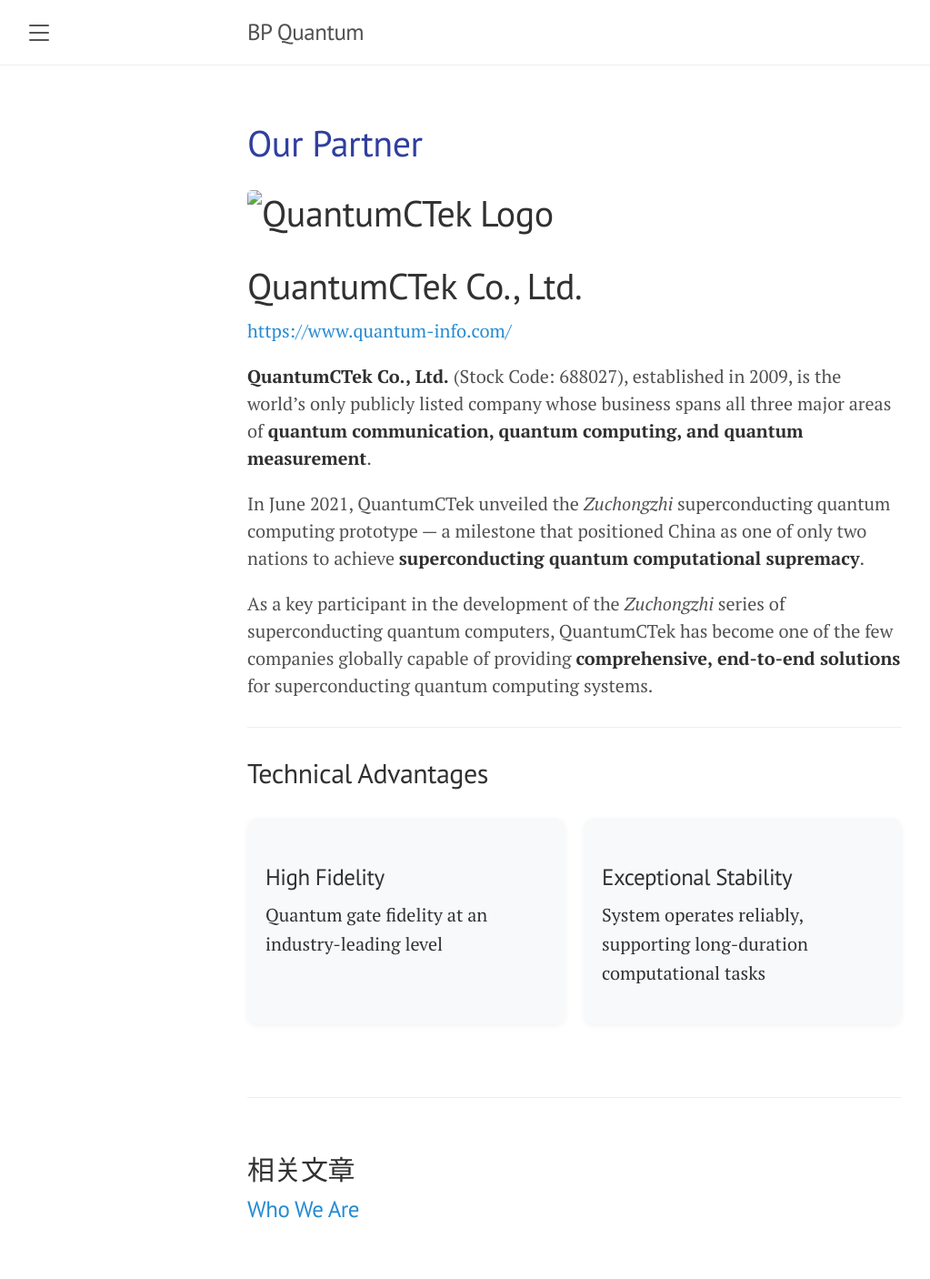
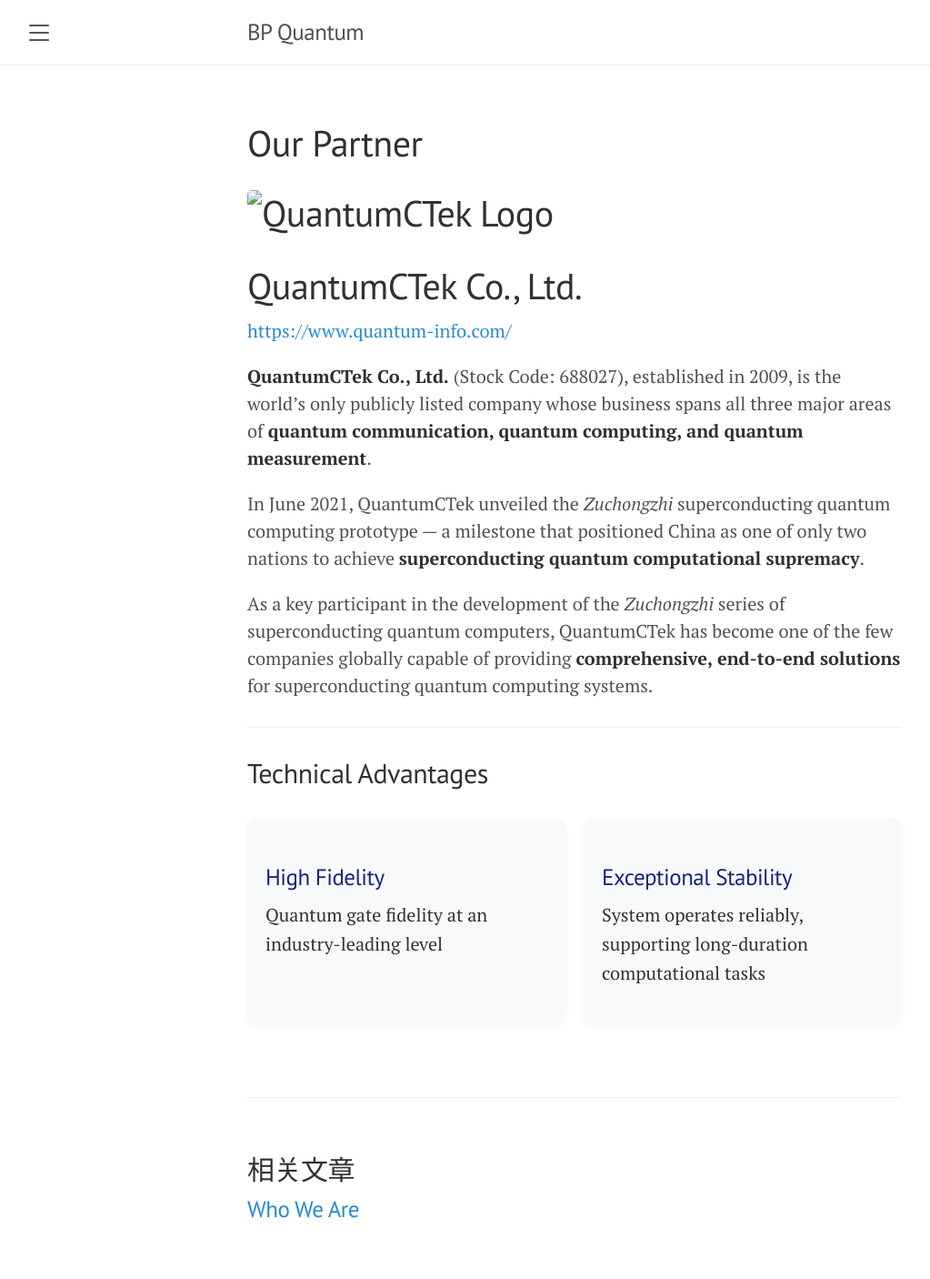
Before and after one commit to WENXINXU-quantum/BPtech, a Jekyll site: the page built from _posts/2025-10-23-product.md, in a window 1280 px wide. Shown: the whole page at 91% size, without its empty margins (8-1031 px from the left). Built offline with Jekyll 4.4.1, drawn with Linux system fonts in a browser that asks for light colours.

Commit message:
Update 2025-10-23-product.md

```diff
--- a/_posts/2025-10-23-product.md
+++ b/_posts/2025-10-23-product.md
@@ -6,7 +6,7 @@
 # <img src="public/quantumctek.png" alt="QuantumCTek Logo" style="height:60px; vertical-align:middle; margin-right:10px;"> QuantumCTek Co., Ltd.
 [https://www.quantum-info.com/](https://www.quantum-info.com/)
 
-**QuantumCTek Co., Ltd.** (Stock Code: 688027), established in 2009, is the world's only publicly listed company whose business spans all three major areas of **quantum communication, quantum computing, and quantum measurement**.
+**QuantumCTek Co., Ltd.** (Stock Code: 688027), established in 2009, is the world’s only publicly listed company whose business spans all three major areas of **quantum communication, quantum computing, and quantum measurement**.
 
 In June 2021, QuantumCTek unveiled the *Zuchongzhi* superconducting quantum computing prototype — a milestone that positioned China as one of only two nations to achieve **superconducting quantum computational supremacy**.
 
@@ -49,13 +49,9 @@
   box-shadow: 0 4px 12px rgba(0,0,0,0.1);
 }
 .feature-item h3 {
+  color: #1a237e;
   margin-bottom: 10px;
 }
-
-.post-title {
- color: #303f9f; /* 靛蓝色 */
-}
-
 .feature-item p {
   color: #333;
   line-height: 1.6;
```
